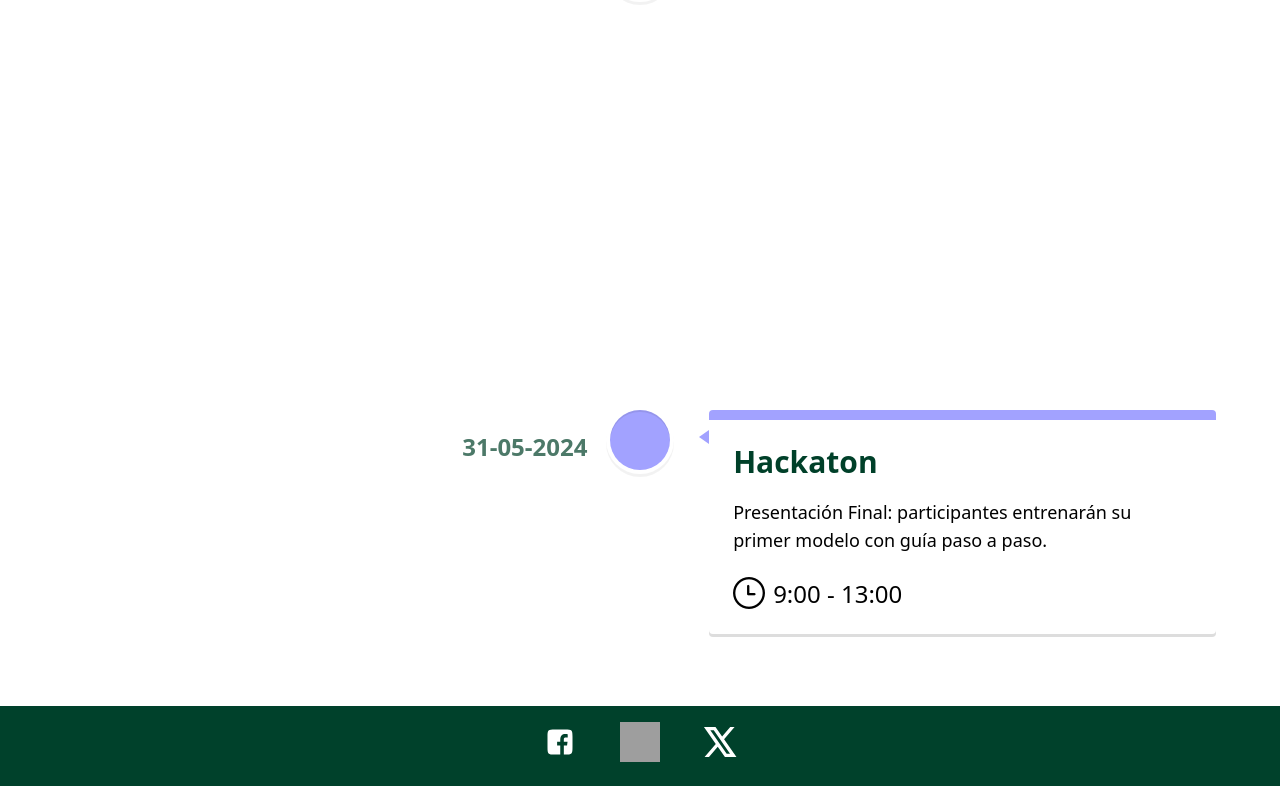
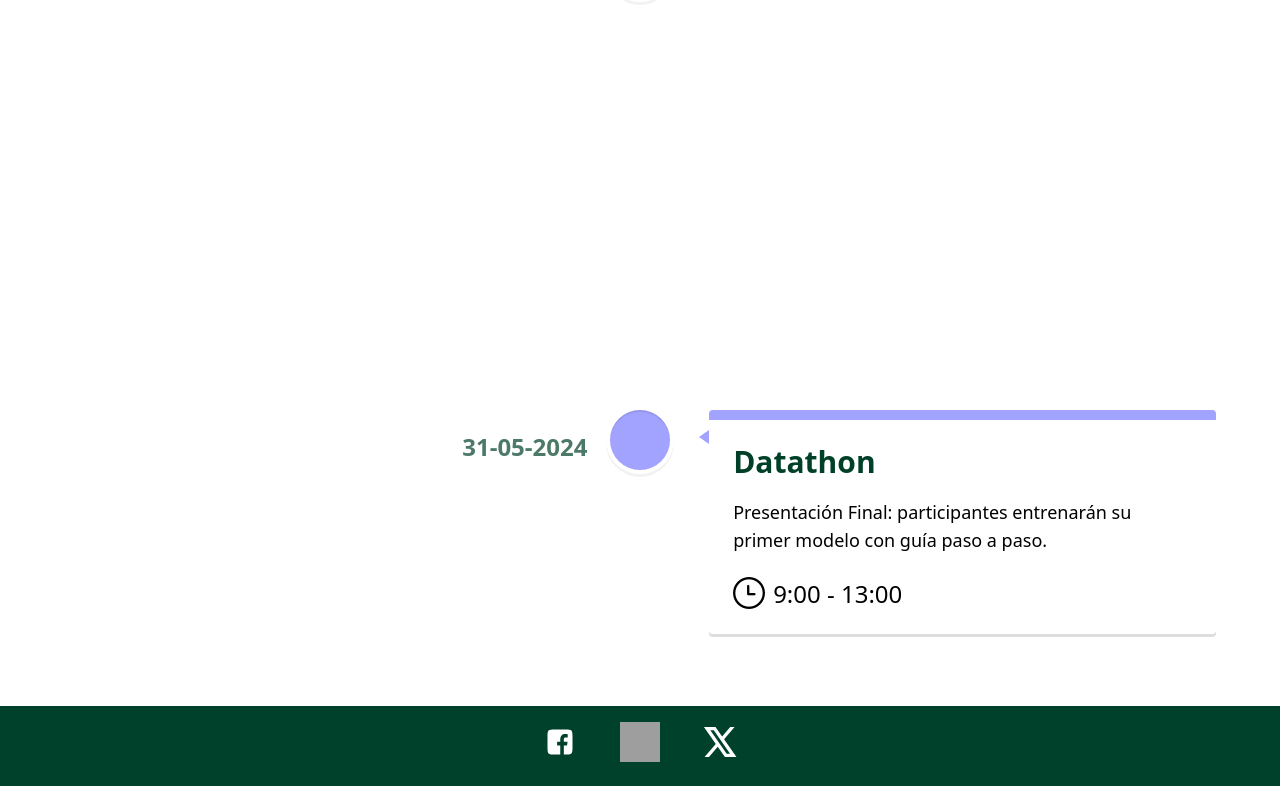
Before and after one commit to Taws-Espol/wids-website, a React (Vite) app: page /eventos/datathon in a window 1280 px wide. Shown: the part 3954-4740 px from the top of the page. Built offline with nearby package versions, Linux system fonts and the light colour scheme; grey boxes are pictures that could not be loaded; a web font is replaced by a local one.

Commit message:
Some changes in the font size and select-none

```diff
--- a/src/data/Eventos/Datathon.js
+++ b/src/data/Eventos/Datathon.js
@@ -96,7 +96,7 @@ export const DatathonInfo = [
                 id:"day4",
                 date:"31-05-2024",
                 time:"9:00 - 13:00",
-                title:"Hackaton",
+                title:"Datathon",
                 info:["Presentación Final: participantes entrenarán su primer modelo con guía paso a paso."]
             }
         ]
--- a/src/pages/Nosotros/Components/AboutUsCard.jsx
+++ b/src/pages/Nosotros/Components/AboutUsCard.jsx
@@ -14,7 +14,7 @@ export default function AboutUsCard() {
         src="/assets/about-us/logo_wids.svg"
       />
       <img
-        className="w-[25rem]"
+        className="w-[35rem]"
         src="/assets/about-us/conference.png"
         alt="Imagen de evento"
       />
--- a/src/pages/Nosotros/Nosotros.jsx
+++ b/src/pages/Nosotros/Nosotros.jsx
@@ -22,7 +22,7 @@ function Nosotros() {
             <AboutUsCard/>
           </div>
           <div className="flex-grow md:w-1/2 pl-5 pr-10 grid place-content-center place-items-center">
-            <p className="text-center md:text-left text-xs sm:text-base md:text-lg lg:text-xl xl:text-xl font-sans">
+            <p className="!text-justify md:text-left text-xs sm:text-base md:text-lg lg:text-xl xl:text-xl font-acumin">
               {/* Texto de Lorem Ipsum */}
               WiDS Guayaquil@ESPOL es un evento independiente organizado por la
               PhD. Carmen Vaca con sede en la Escuela Superior Politécnica del
--- a/src/shared/NavBar.jsx
+++ b/src/shared/NavBar.jsx
@@ -34,6 +34,7 @@ function Navbar() {
                             w-full
                             font-acumin
                             text-base
+                            select-none
                             `}>
                 <div className='flex
                                 items-center
```
